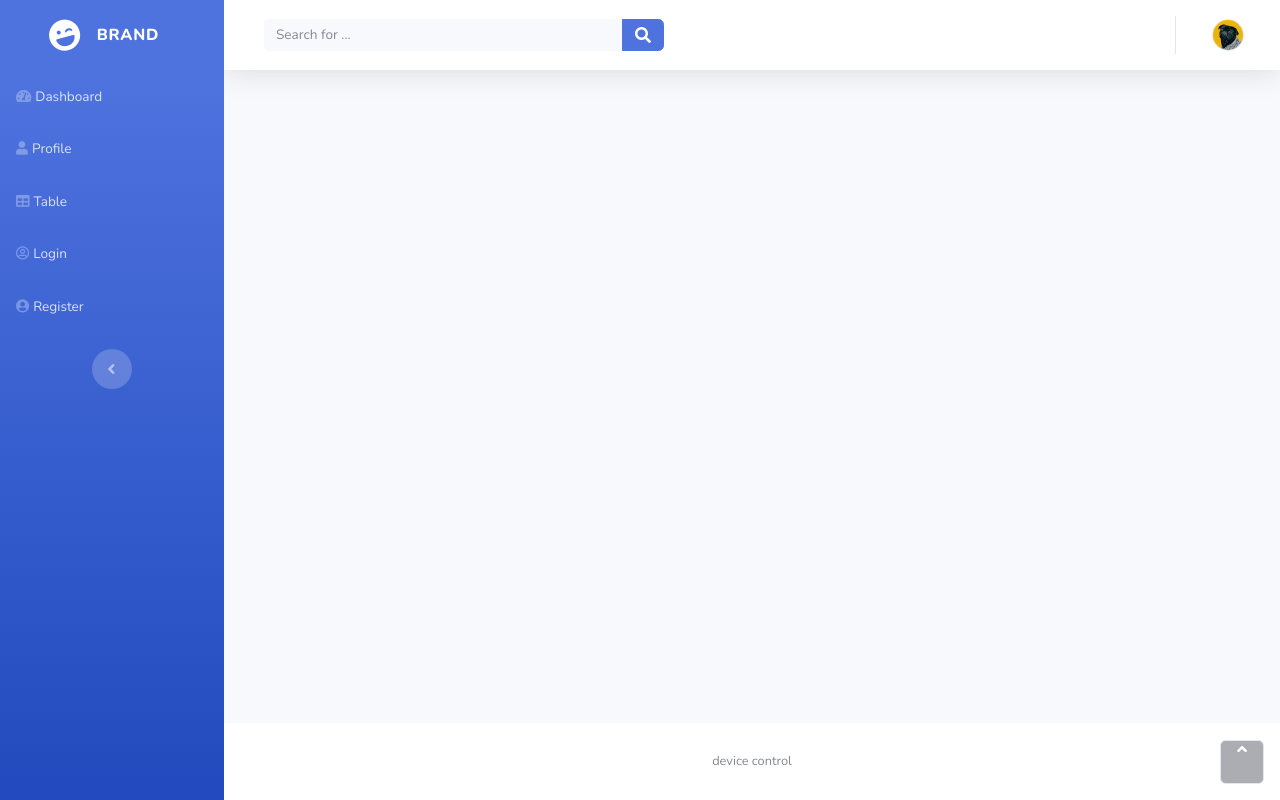
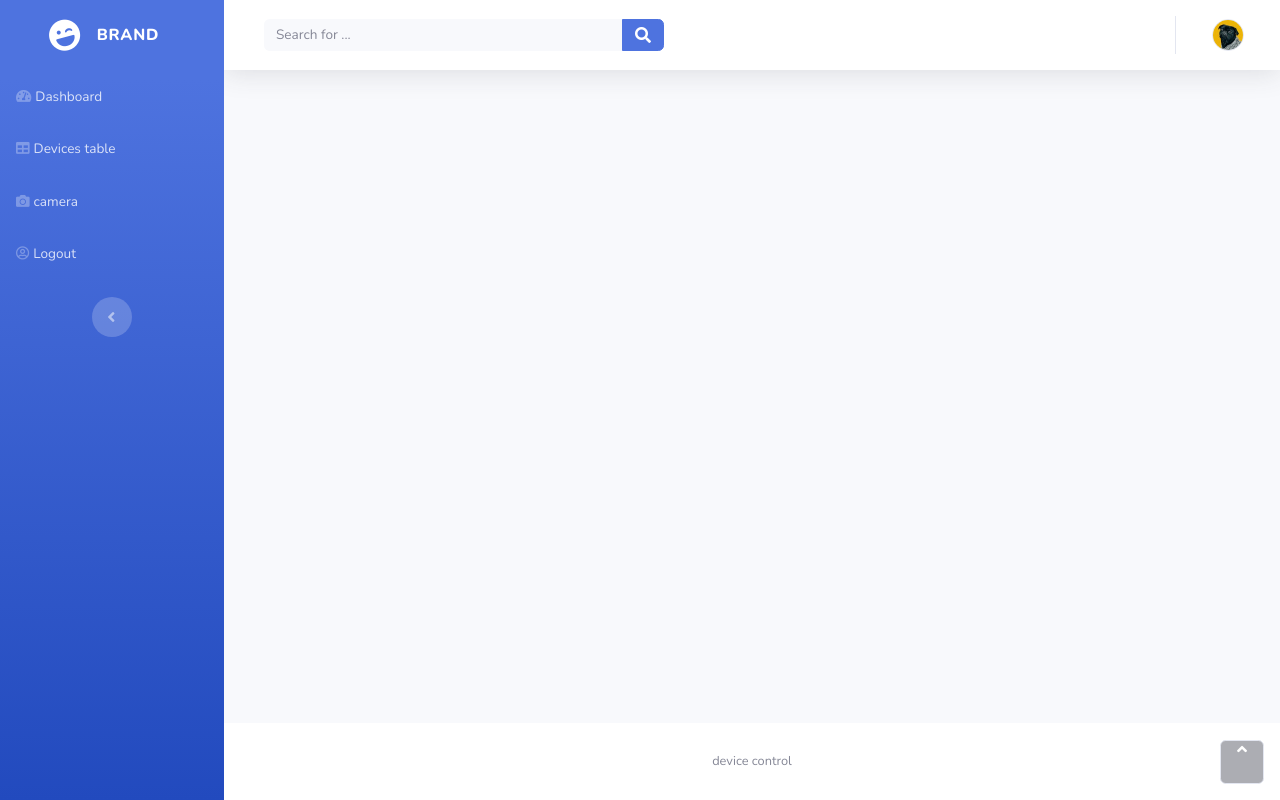
Before and after one commit to nguyenbui3110/map, a Django app: template templates/base.html in a window 1280 px wide. Run offline with Django 4.2, Linux system fonts and the light colour scheme; the template is opened without the code that fills it, so the values that code supplies are empty; some libraries are stand-ins or nearby versions.

Commit message:
add camera

```diff
--- a/map/urls.py
+++ b/map/urls.py
@@ -6,4 +6,6 @@ urlpatterns = [
     path('location', views.location_view, name='location'),
     path('', views.login_account, name='login_account'),
     path('logout', views.logout_account, name='logout_account'),
+    path('camera', views.camera, name='camera'),
+    path('get_image/', views.get_image, name='get_image'),
 ]
--- a/templates/base.html
+++ b/templates/base.html
@@ -26,16 +26,12 @@
                 </a>
                 <hr class="sidebar-divider my-0">
                 <ul class="navbar-nav text-light" id="accordionSidebar">
-                    <li class="nav-item"><a class="nav-link" href="#"><i
-                                class="fas fa-tachometer-alt"></i><span>Dashboard</span></a></li>
-                    <li class="nav-item"><a class="nav-link" href="#"><i
-                                class="fas fa-user"></i><span>Profile</span></a></li>
-                    <li class="nav-item"><a class="nav-link" href="#"><i class="fas fa-table"></i><span>Table</span></a>
-                    </li>
-                    <li class="nav-item"><a class="nav-link" href="#"><i
-                                class="far fa-user-circle"></i><span>Login</span></a></li>
-                    <li class="nav-item"><a class="nav-link" href="#"><i
-                                class="fas fa-user-circle"></i><span>Register</span></a></li>
+                    <ul class="navbar-nav text-light" id="accordionSidebar">
+                        <li class="nav-item"><a class="nav-link" href="{% url 'dashboard' %}"><i class="fas fa-tachometer-alt"></i><span>Dashboard</span></a></li>
+                        <li class="nav-item"><a class="nav-link" href="#"><i class="fas fa-table"></i><span>Devices table</span></a></li>
+                        <li class="nav-item"><a class="nav-link" href="{% url 'camera' %}"><i class="fa fa-camera"></i><span>camera</span></a></li>
+                        <li class="nav-item"><a class="nav-link" href="{% url 'logout_account' %}"><i class="far fa-user-circle"></i><span>Logout</span></a></li>
+                    </ul>
                 </ul>
                 <div class="text-center d-none d-md-inline"><button class="btn rounded-circle border-0"
                         id="sidebarToggle" type="button"></button></div>
```
Also changed, not shown: map/views.py (+12 -0 lines), templates/login.html (+6 -6 lines), templates/map/camera.html (added, +24 -0 lines), db.sqlite3 (added), 1 other file.
